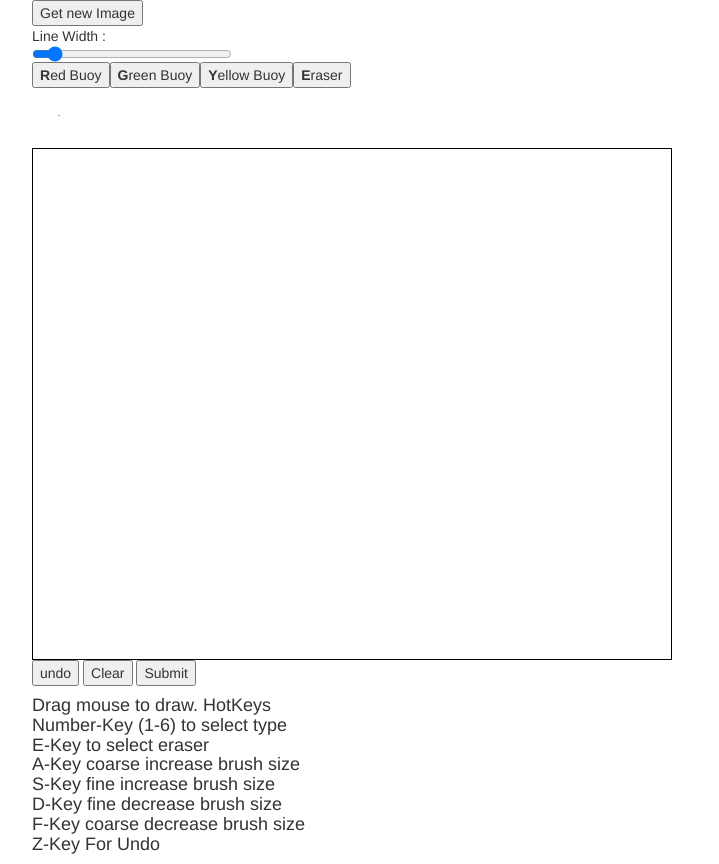
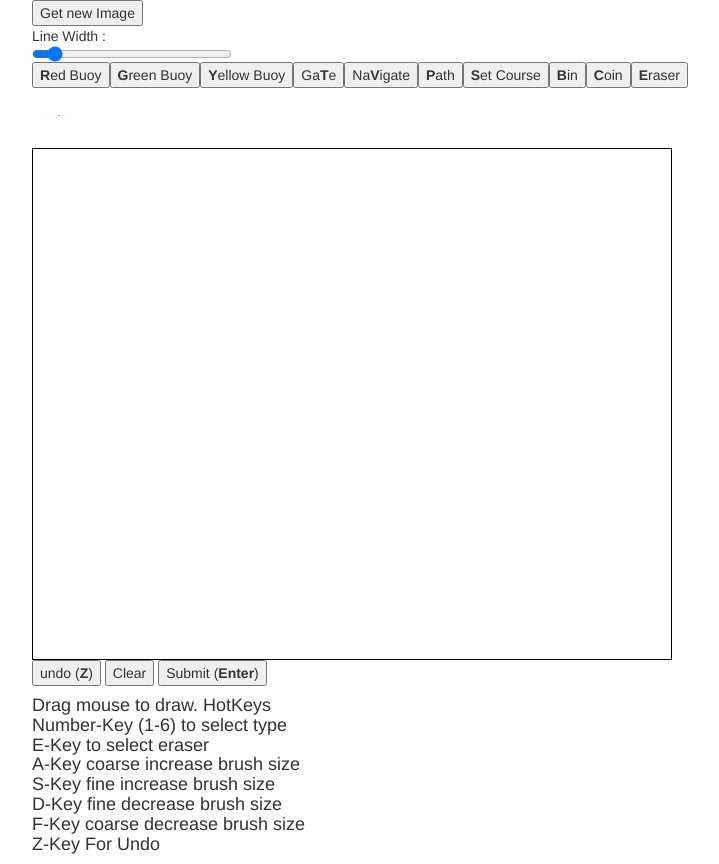
Before and after one commit to BobbyL2k/front-end-trainer, a website: page public/index.html in a window 1280 px wide. Shown: the whole page, without its empty margins (38-757 px from the left). Drawn offline with nearby package versions, Linux system fonts and the light colour scheme; no server answers.

Commit message:
Added a lot more shortcut

```diff
--- a/public/index.html
+++ b/public/index.html
@@ -21,9 +21,9 @@
                 <canvas id="canvas" width="640" height="512"></canvas>
             </div>
             <div id="lower-form">
-                <button type="button" id="undo-button">undo</button>
+                <button type="button" id="undo-button">undo (<b>Z</b>)</button>
                 <button type="button" id="clear-button">Clear</button>
-                <button type="button" id="submit-button">Submit</button>
+                <button type="button" id="submit-button">Submit (<b>Enter</b>)</button>
             </div>
             <h4>
                 Drag mouse to draw.
--- a/public/main-script.js
+++ b/public/main-script.js
@@ -21,6 +21,36 @@ var brushPreviewContext = brushPreview.getContext("2d");
             name: "<b>Y</b>ellow Buoy",
             color: "#FFEB3B",
             key: 89 // Y-key
+        },
+        {
+            name: "Ga<b>T</b>e",
+            color: "#FF9800",
+            key: 84 // T-key
+        },
+        {
+            name: "Na<b>V</b>igate",
+            color: "#795548",
+            key: 86 // V-key
+        },
+        {
+            name: "<b>P</b>ath",
+            color: "#CDDC39",
+            key: 80 // P-key
+        },
+        {
+            name: "<b>S</b>et Course",
+            color: "#E91E63",
+            key: 83 // S-key
+        },
+        {
+            name: "<b>B</b>in",
+            color: "#8BC34A",
+            key: 66 // B-key
+        },
+        {
+            name: "<b>C</b>oin",
+            color: "#00BCD4",
+            key: 67 // B-key
         },
         {
             name: "<b>E</b>raser",
@@ -103,19 +133,7 @@ var brushPreviewContext = brushPreview.getContext("2d");
         });
 
         $("#submit-button").click(function (event) {
-            var imageDataURL = canvas.toDataURL();
-            var data = {
-                id : frame_id,
-                img : imageDataURL
-            };
-            console.log(data);
-            $.post("/submit", data, function (params) {
-                if(params == "OK"){
-                    window.location.reload();
-                }else{
-                    window.alert("ERROR");
-                }
-            });
+            callSubmit();
         });
 
         $("#getnew-button").click(function (event) {
@@ -179,6 +197,10 @@ var brushPreviewContext = brushPreview.getContext("2d");
                 callUndo();
                 return;
             }
+            if(keyCode == 13){ // Z-Key
+                callSubmit();
+                return;
+            }
         });
     }
 }// END Events
@@ -201,6 +223,24 @@ var brushPreviewContext = brushPreview.getContext("2d");
     function callUndo(){
         removeClick();
         redraw();
+    }
+
+    function callSubmit(){
+        if(confirm("Submit Confirm")){
+            var imageDataURL = canvas.toDataURL();
+            var data = {
+                id : frame_id,
+                img : imageDataURL
+            };
+            console.log(data);
+            $.post("/submit", data, function (params) {
+                if(params == "OK"){
+                    window.location.reload();
+                }else{
+                    window.alert("ERROR");
+                }
+            });
+        }
     }
 
     function removeClick() {
```
